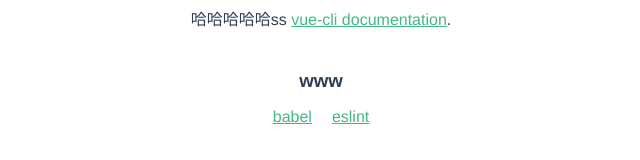
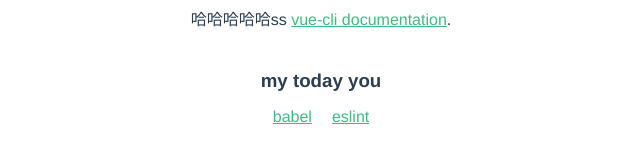
Before and after one commit to jayouhao/otc, a Vue app: page / in a window 1280 px wide. Shown: the part 338-498 px from the top of the page, without its empty margins (319-959 px from the left). Built offline with nearby package versions, Linux system fonts and the light colour scheme.

Commit message:
1 Signed-off-by: Your Name <you@example.com>

```diff
--- a/src/components/HelloWorld.vue
+++ b/src/components/HelloWorld.vue
@@ -4,7 +4,7 @@
     <p>哈哈哈哈哈ss
       <a href="https://cli.vuejs.org" target="_blank" rel="noopener">vue-cli documentation</a>.
     </p>
-    <h3>www</h3>
+    <h3>my today you</h3>
     <ul>
       <li><a href="https://github.com/vuejs/vue-cli/tree/dev/packages/%40vue/cli-plugin-babel" target="_blank" rel="noopener">babel</a></li>
       <li><a href="https://github.com/vuejs/vue-cli/tree/dev/packages/%40vue/cli-plugin-eslint" target="_blank" rel="noopener">eslint</a></li>
```
Also changed, not shown: 4 other files (tests, documents, lock files or other folders).
